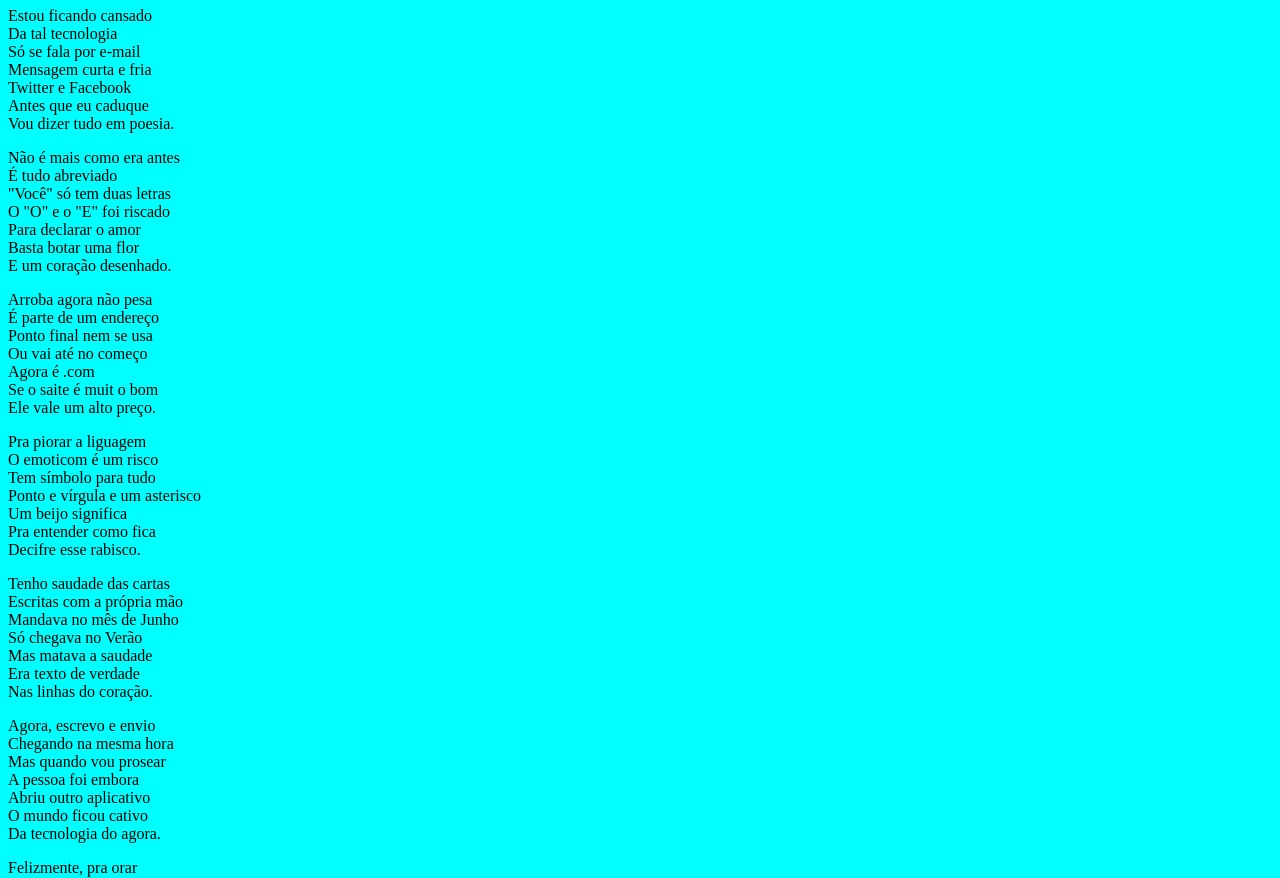
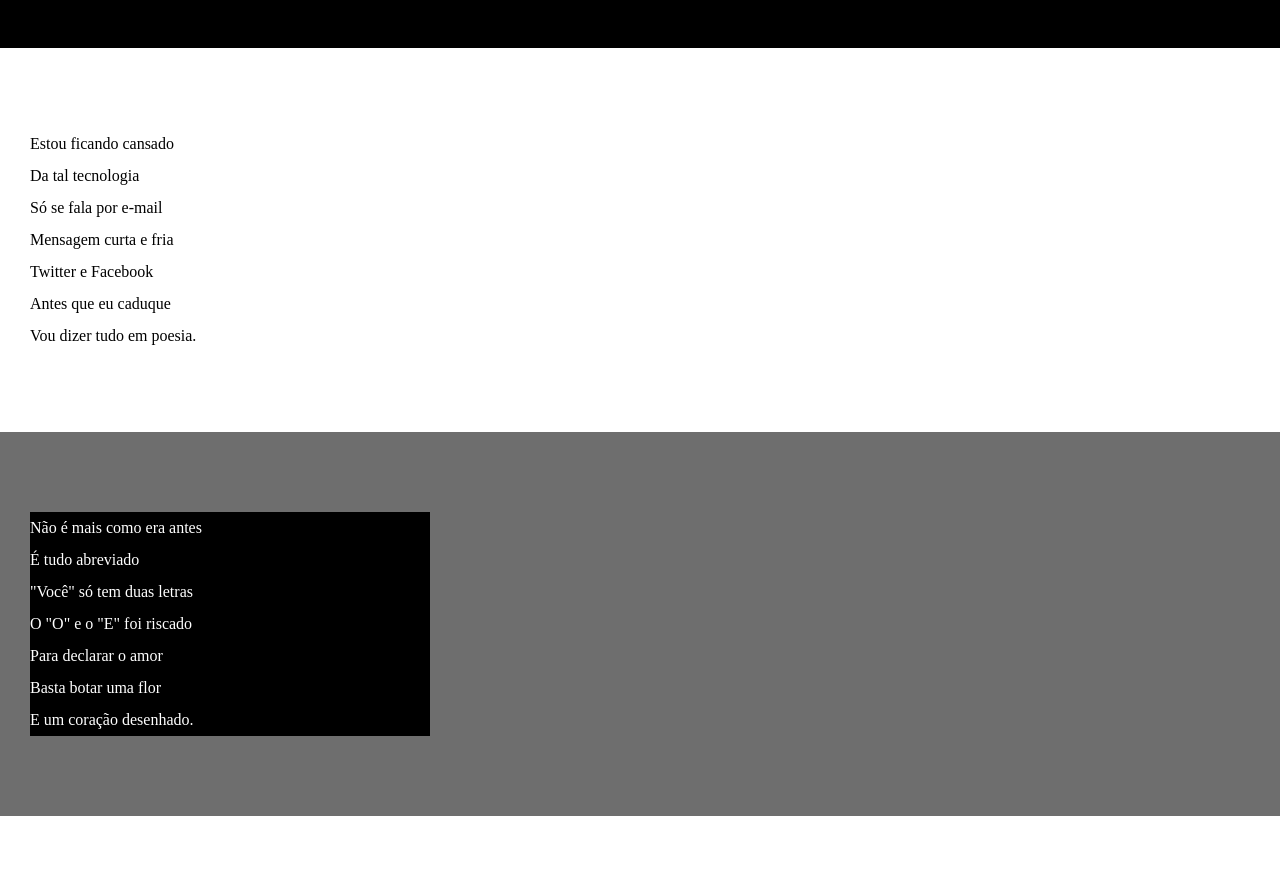
Before and after one commit to Maizer87/CursoEmVideoHTMLeCSS, a plain HTML site: page desafio12/index.html in a window 1280 px wide. Shown: the part 107-985 px from the top of the page. Drawn offline with Linux system fonts and the light colour scheme.

Commit message:
atualizei desafio 12

```diff
--- a/desafio12/estilo/style.css
+++ b/desafio12/estilo/style.css
@@ -1,5 +1,66 @@
 @charset "UTF-8";
 
-body {
-    background-color: aqua;
+* {
+    margin: 0px;
+    padding: 0px;
 }
+
+html, body {
+    min-height: 100vh; /*100% da viewport height*/
+    background-color: darkgray;
+}
+
+header {
+    background-color: black;
+    color: white;
+    text-align: center;
+}
+
+header > h1 {
+    padding-top: 50px;
+    /*text-transform: uppercase;*/
+    font-variant: small-caps;
+}
+
+header > p {
+    padding-bottom: 50px;
+}
+
+a {
+    color: white;
+    text-decoration: none;
+    font-weight: bold;
+}
+
+a:hover {
+    text-decoration: underline;
+}
+
+section {
+    padding-top: 10vh;
+    padding-bottom: 10vh;
+    padding-left: 30px;
+    line-height: 2em;
+}
+
+section.normal {
+    background-color: white;
+    color: black;
+}
+
+section.imagem {
+    background-color: rgba(0, 0, 0, 0.349);
+    color: white;
+}
+
+section.imagem > p {
+    background-color: black;
+    width: 400px;
+}
+
+footer {
+    background-color: black;
+    color: white;
+    padding: 10px;
+    text-align: center;
+}
--- a/desafio12/index.html
+++ b/desafio12/index.html
@@ -4,7 +4,7 @@
     <meta charset="UTF-8">
     <meta http-equiv="X-UA-Compatible" content="IE=edge">
     <meta name="viewport" content="width=device-width, initial-scale=1.0">
-    <title>Cor del Morderno</title>
+    <title>Cordel Morderno</title>
     <link rel="stylesheet" href="estilo/style.css">
 </head>
 <body>
@@ -15,7 +15,7 @@
         </p>
     </header>
 
-    <section>
+    <section class="normal">
         <p>
             Estou ficando cansado <br>
             Da tal tecnologia <br>
@@ -29,7 +29,7 @@
 
 
 
-    <section>
+    <section class="imagem">
         <p>
             Não é mais como era antes <br>
             É tudo abreviado <br>
@@ -43,7 +43,7 @@
 
 
 
-    <section>
+    <section class="normal">
         <p>
             Arroba agora não pesa <br>
             É parte de um endereço <br>
@@ -64,7 +64,7 @@
         </p>
     </section>
 
-    <section>
+    <section class="imagem">
         <p>
             Tenho saudade das cartas <br>
             Escritas com a própria mão <br>
@@ -76,7 +76,7 @@
         </p>
     </section>
 
-    <section>
+    <section class="normal">
         <p>
             Agora, escrevo e envio <br>
             Chegando na mesma hora <br>
@@ -97,6 +97,7 @@
             Deixe que Deus interprete. <br>
         </p>
     </section>
+
     <footer>
         Site Criado por <a href="#" target="_blank">Maizer Nogueira</a> para o <a href="https://www.youtube.com/channel/UCrWvhVmt0Qac3HgsjQK62FQ" target="_blank">CursoEmVideo</a>
     </footer>
```
